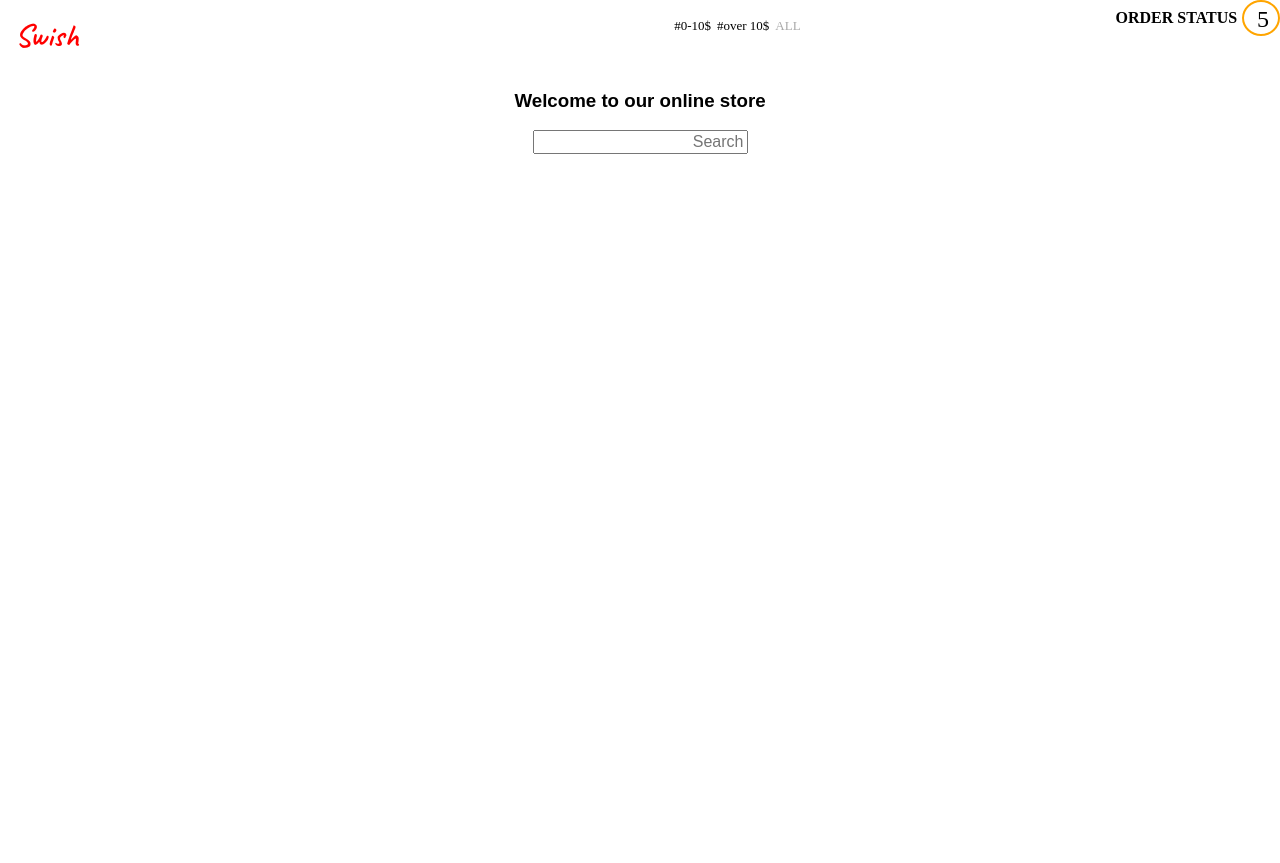
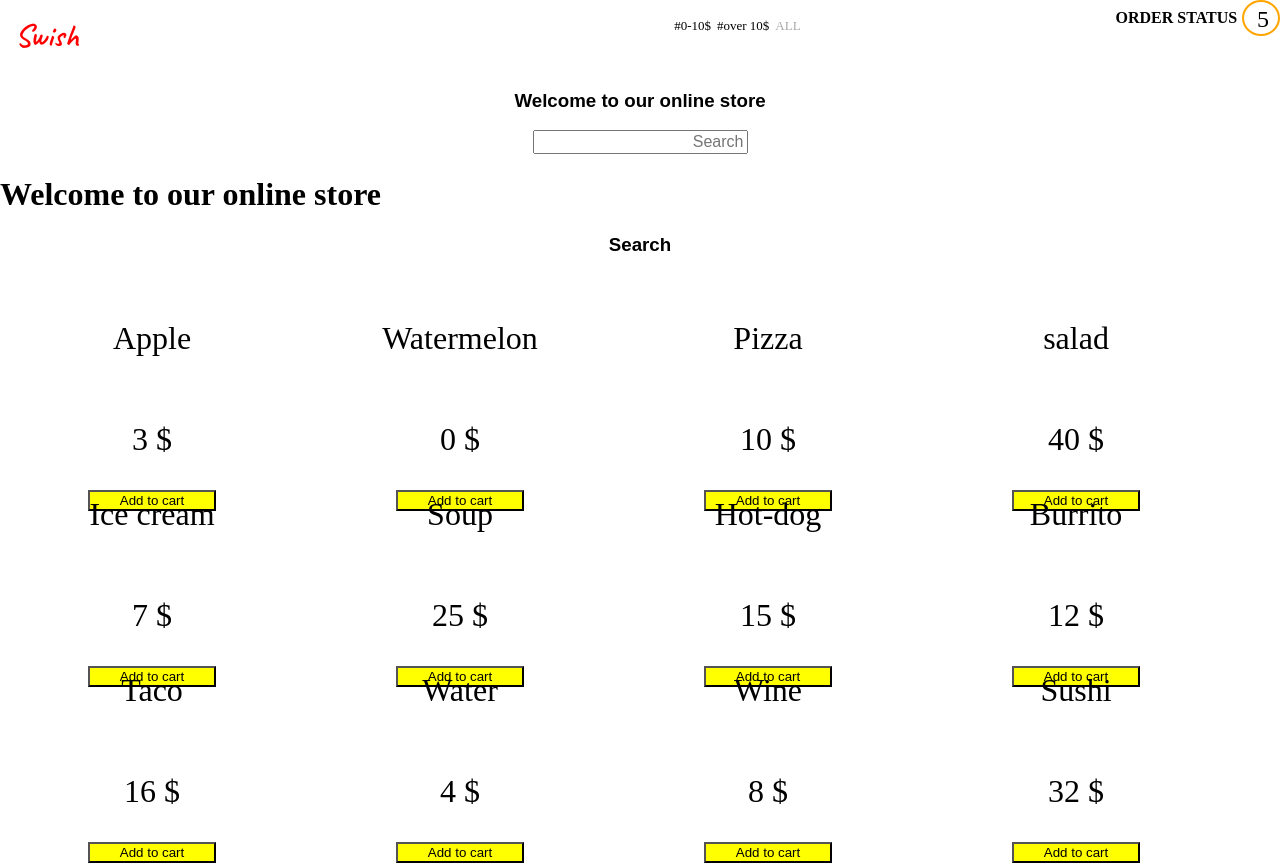
Before and after one commit to SilvaOz/Swish-shop, a plain HTML site: page index.html in a window 1280 px wide. Before the commit the page ends 800 px from the top, so only its background shows below. Drawn offline with Linux system fonts and the light colour scheme.

Commit message:
add css html

```diff
--- a/css/main.css
+++ b/css/main.css
@@ -72,16 +72,19 @@ a:link {
     padding-left: 13px;
     padding-top: 4px;
 }
-h3{
+
+h3 {
     display: flex;
     justify-content: center;
     font-family: Arial, Helvetica, sans-serif;
 }
-.search{
+
+.search {
     display: flex;
     justify-content: center;
 }
-.search input{
+
+.search input {
     text-align: right;
     display: flex;
     line-height: 10px;
@@ -89,3 +92,31 @@ h3{
 
 
 }
+
+main {
+    width: 100vw;
+    height: 85vh;
+}
+
+#container {
+    display: grid;
+    grid-template-columns: repeat(4, 1fr);
+    gap: 1rem;
+    margin: 2rem;
+}
+
+.card {
+    width: 15rem;
+    height: 10rem;
+    font-size: 2em;
+    display: flex;
+    flex-direction: column;
+    justify-content: space-around;
+    align-items: center;
+}
+
+button {
+    background-color: yellow;
+    width: 8rem;
+    height: 2rem;
+}
--- a/index.html
+++ b/index.html
@@ -23,9 +23,74 @@
     </header>
 
     <h3>Welcome to our online store</h3>
-    <div class="search" ><input type="text" placeholder="Search"></div>
+    <div class="search"><input type="text" placeholder="Search"></div>
 
     <main>
+        <h1>Welcome to our online store</h1>
+        <h3>Search</h3>
+        <div id="container">
+            <div class="card">
+                <p>Apple</p>
+                <p>3 $</p>
+                <button>Add to cart</button>
+            </div>
+            <div class="card">
+                <p>Watermelon</p>
+                <p>0 $</p>
+                <button>Add to cart</button>
+            </div>
+            <div class="card">
+                <p>Pizza</p>
+                <p>10 $</p>
+                <button>Add to cart</button>
+            </div>
+            <div class="card">
+                <p>salad</p>
+                <p>40 $</p>
+                <button>Add to cart</button>
+            </div>
+            <div class="card">
+                <p>Ice cream</p>
+                <p>7 $</p>
+                <button>Add to cart</button>
+            </div>
+            <div class="card">
+                <p>Soup</p>
+                <p>25 $</p>
+                <button>Add to cart</button>
+            </div>
+            <div class="card">
+                <p>Hot-dog</p>
+                <p>15 $</p>
+                <button>Add to cart</button>
+            </div>
+            <div class="card">
+                <p>Burrito</p>
+                <p>12 $</p>
+                <button>Add to cart</button>
+            </div>
+            <div class="card">
+                <p>Taco</p>
+                <p>16 $</p>
+                <button>Add to cart</button>
+            </div>
+            <div class="card">
+                <p>Water</p>
+                <p>4 $</p>
+                <button>Add to cart</button>
+            </div>
+            <div class="card">
+                <p>Wine</p>
+                <p>8 $</p>
+                <button>Add to cart</button>
+            </div>
+            <div class="card">
+                <p>Sushi</p>
+                <p>32 $</p>
+                <button>Add to cart</button>
+            </div>
+
+
 
     </main>
     <footer></footer>
```
